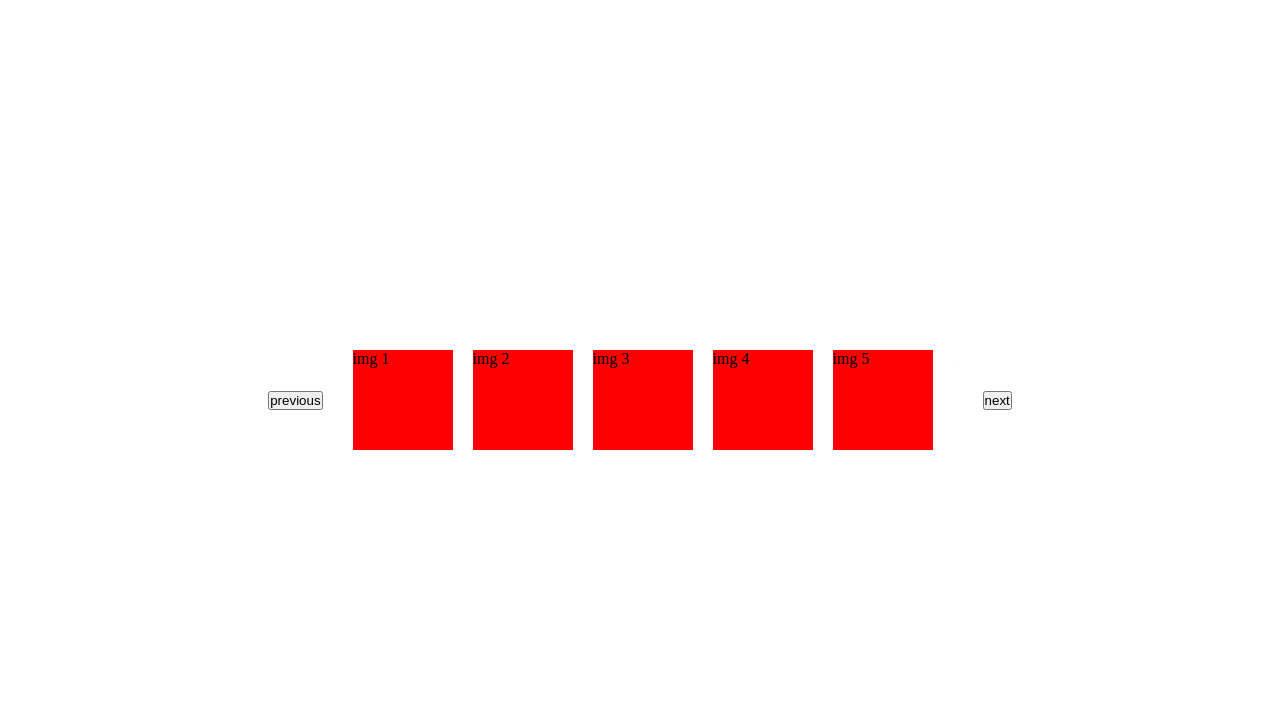
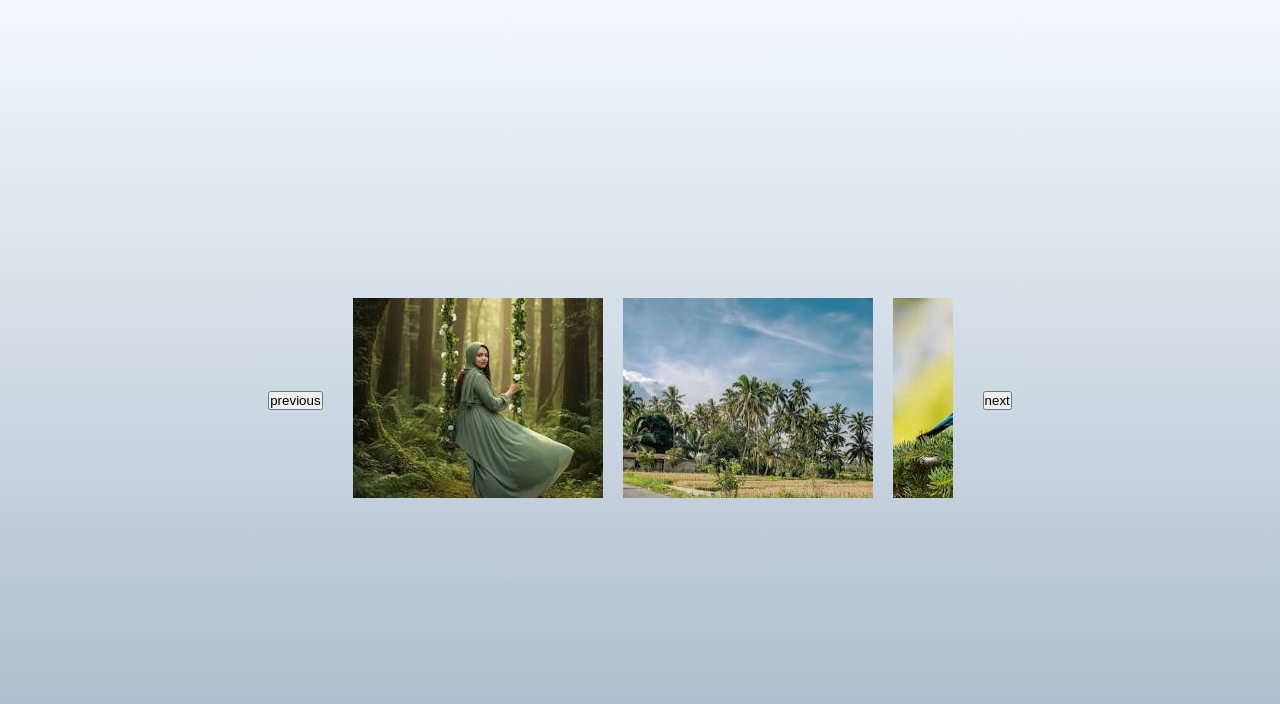
Before and after one commit to anshumitasahu/30days-30projects, a plain HTML site: page imageSlider/index.html in a window 1280 px wide. Drawn offline with Linux system fonts and the light colour scheme.

Commit message:
did some changes in css of image slider

```diff
--- a/imageSlider/index.css
+++ b/imageSlider/index.css
@@ -10,6 +10,7 @@ body {
     display: flex;
     justify-content: center;
     align-items: center;
+    background: linear-gradient(rgba(147, 205, 255, 0.124), rgba(42, 81, 116, 0.416));
 }
 
 .gallery {
@@ -30,7 +31,6 @@ body {
 }
 
 .image {
-    background-color: red;
-    width: 100px;
-    height: 100px;
+    width: fit-content;
+    height: fit-content;
 }
--- a/imageSlider/index.html
+++ b/imageSlider/index.html
@@ -15,16 +15,16 @@
         </div>
         <div class="scroll">
             <div class="container">
-                <div class="image">img 1</div>
-                <div class="image">img 2</div>
-                <div class="image">img 3</div>
-                <div class="image">img 4</div>
-                <div class="image">img 5</div>
-                <div class="image">img 6</div>
-                <div class="image">img 7</div>
-                <div class="image">img 8</div>
-                <div class="image">img 9</div>
-                <div class="image">img 10</div>
+                <div class="image"><img src="./img/img0.jpeg" alt=""></div>
+                <div class="image"><img src="./img/img1.jpeg" alt=""></div>
+                <div class="image"><img src="./img/im2.jpeg" alt=""></div>
+                <div class="image"><img src="./img/img3.jpeg" alt=""></div>
+                <div class="image"><img src="./img/img4.jpeg" alt=""></div>
+                <div class="image"><img src="./img/img5.jpeg" alt=""></div>
+                <div class="image"><img src="./img/img6.jpeg" alt=""></div>
+                <div class="image"><img src="./img/img7.jpeg" alt=""></div>
+                <div class="image"><img src="./img/img8.jpeg" alt=""></div>
+                <div class="image"><img src="./img/img9.jpeg" alt=""></div>
             </div>
         </div>
         <div class="buttons">
```
Also changed, not shown: imageSlider/img/im2.jpeg (added), imageSlider/img/img0.jpeg (added), imageSlider/img/img1.jpeg (added), imageSlider/img/img3.jpeg (added), imageSlider/img/img4.jpeg (added), imageSlider/img/img5.jpeg (added), imageSlider/img/img6.jpeg (added), imageSlider/img/img7.jpeg (added), imageSlider/img/img8.jpeg (added), imageSlider/img/img9.jpeg (added).
